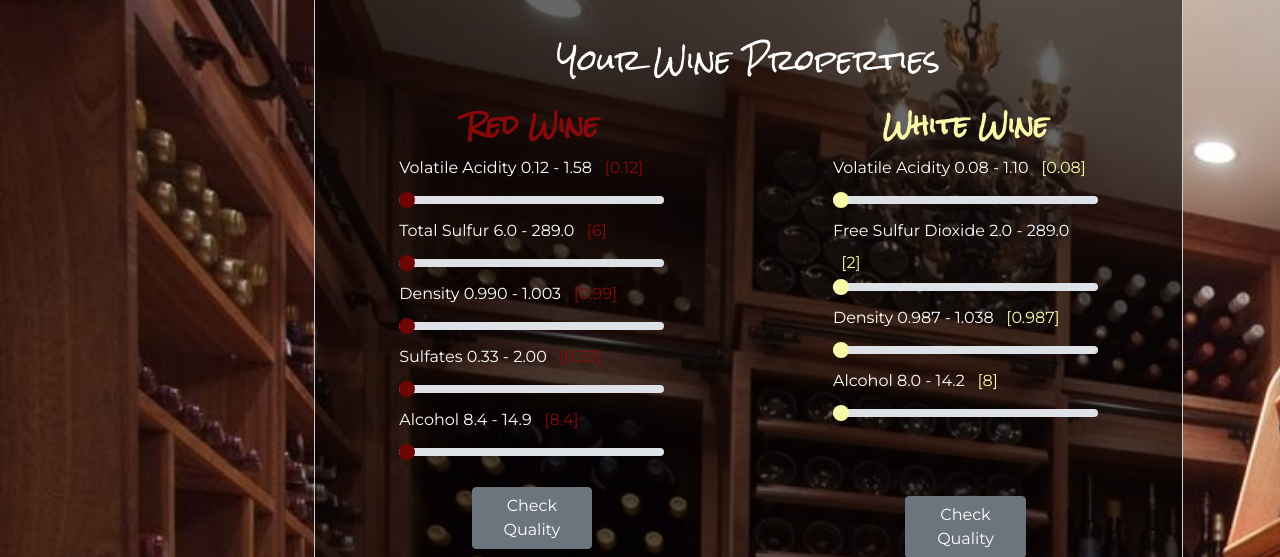
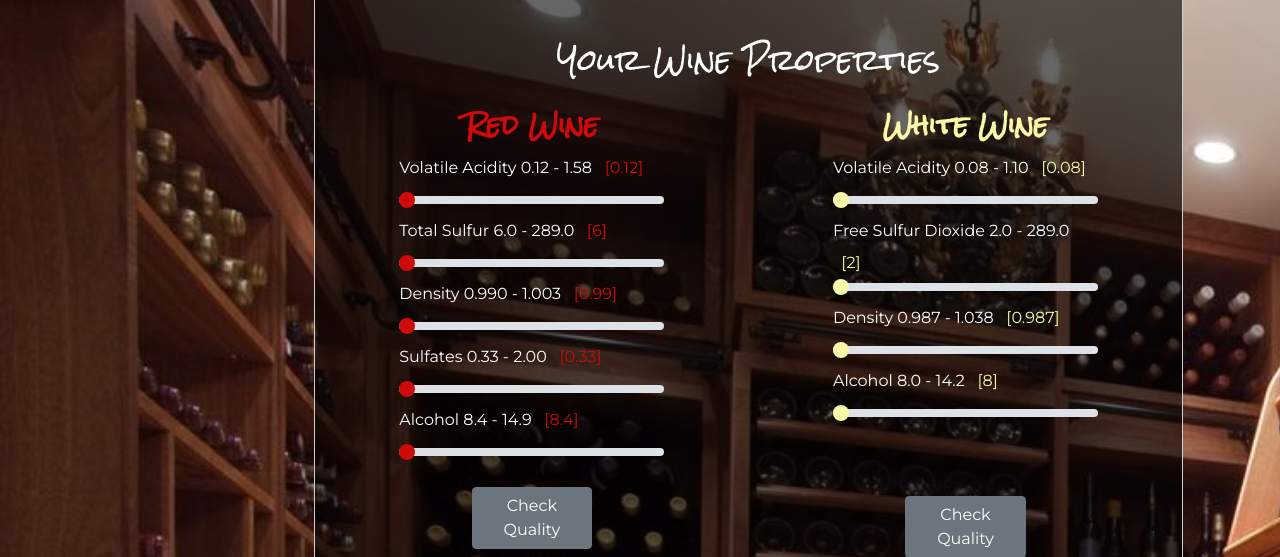
Before and after one commit to Mbutler22/Wine-Physiochemical-Analysis, a Flask app: page /machine_learning.html in a window 1280 px wide. Shown: the part 188-745 px from the top of the page. Run offline with Flask 2, Linux system fonts and the light colour scheme; some libraries are stand-ins or nearby versions; some web fonts are replaced.

Commit message:
adding retention of the values in dropdown after submit, changing text color

```diff
--- a/static/css/ML.css
+++ b/static/css/ML.css
@@ -41,7 +41,7 @@
     font-family: 'Montserrat', sans-serif;
     font-size: 18px;
     font-weight: bold;
-    color:darkred;
+    color:rgb(110, 5, 5);
   }
 
 a.navbar-brand {
@@ -78,15 +78,15 @@
   }
 
   .form-red::-webkit-slider-thumb {
-    background: rgb(110, 5, 5);
+    background: rgb(207, 10, 10);
   }
 
   .form-red::-moz-range-thumb {
-    background: rgb(110, 5, 5);
+    background: rgb(207, 10, 10);
   }
 
   .form-red::-ms-thumb {
-    background: rgb(110, 5, 5);
+    background: rgb(207, 10, 10);
   }
 
   .form-white::-webkit-slider-thumb {
--- a/templates/machine_learning.html
+++ b/templates/machine_learning.html
@@ -98,7 +98,7 @@
             <div class="row">
                 <div class="col-md-6">
                     <div class="col-md-12 justify-content-center align-items-center text-center">
-                        <h5 style="color:rgb(136, 9, 9)">Red Wine</h5>
+                        <h5 style="color:rgb(207, 10, 10)">Red Wine</h5>
                     </div>
                     <div class="col-lg-12 justify-content-center align-items-center">
                         <form class="col-lg-12" action="{{ url_for('red_data') }}" method="post">
@@ -108,7 +108,7 @@
                                 <div class="col-md-8">
                                     <label for="rvolacidity" class="form-label text-left">Volatile Acidity 0.12 - 1.58
                                     </label>
-                                    <span style="color:rgb(136, 9, 9)" id="v"></span>
+                                    <span style="color:rgb(207, 10, 10)" id="v"></span>
                                     <input type="range" class="form-range form-red" min="0.12" max="1.58" step="0.01"
                                         value="{{rvolacidity}}" name="rvolacidity" id="rvolacidity">
                                     <script>
@@ -127,7 +127,7 @@
                                 <div class="col-md-8">
                                     <label for="rTotalSulfur" class="form-label text-left">Total Sulfur 6.0 - 289.0
                                     </label>
-                                    <span style="color:rgb(136, 9, 9)" id="b"></span>
+                                    <span style="color:rgb(207, 10, 10)" id="b"></span>
                                     <input type="range" class="form-range form-red" min="6.0" max="289.0" step="0.1"
                                         value="{{rTotalSulfur}}" name="rTotalSulfur" id="rTotalSulfur">
                                     <script>
@@ -145,7 +145,7 @@
                                 <div class="col-md-2"></div>
                                 <div class="col-md-8">
                                     <label for="rDensity" class="form-label text-left"> Density 0.990 - 1.003 </label>
-                                    <span style="color:rgb(136, 9, 9)" id="c"></span>
+                                    <span style="color:rgb(207, 10, 10)" id="c"></span>
                                     <input type="range" class="form-range form-red" min="0.990" max="1.003" step="0.001"
                                         value="{{rDensity}}" name="rDensity" id="rDensity">
                                     <script>
@@ -163,7 +163,7 @@
                                 <div class="col-md-2"></div>
                                 <div class="col-md-8">
                                     <label for="rSulfates" class="form-label text-left"> Sulfates 0.33 - 2.00 </label>
-                                    <span style="color:rgb(136, 9, 9)" id="a"></span>
+                                    <span style="color:rgb(207, 10, 10)" id="a"></span>
                                     <input type="range" class="form-range form-red" min="0.33" max="2.00" step="0.01"
                                         value="{{rSulfates}}" name="rSulfates" id="rSulfates">
                                     <script>
@@ -181,7 +181,7 @@
                                 <div class="col-md-2"></div>
                                 <div class="col-md-8">
                                     <label for="rAlcohol" class="form-label text-left"> Alcohol 8.4 - 14.9 </label>
-                                    <span style="color:rgb(136, 9, 9)" id="d"></span>
+                                    <span style="color:rgb(207, 10, 10)" id="d"></span>
                                     <input type="range" class="form-range form-red" min="8.4" max="14.9" step="0.1"
                                         value="{{rAlcohol}}" name="rAlcohol" id="rAlcohol">
                                     <script>
@@ -204,7 +204,7 @@
                         </form>
                         <div class="row justify-content-center align-items-center text-center">
                             <div class="col-md-12 text-center outcome">
-                                <span style="color:rgb(136, 9, 9)">
+                                <span style="color:rgb(207, 10, 10)">
                                     <br>
                                     {{routcome}}
                                 </span>
@@ -469,6 +469,14 @@
             </div>
             <br>
         </div>
+        <script>
+            const $country = document.querySelector('#country');
+            $country.value = "{{gwine.country}}"
+            const $price = document.querySelector('#price');
+            $price.value = "{{gwine.price}}"
+            const $variety = document.querySelector('#variety');
+            $variety.value = "{{gwine.variety}}"
+        </script>
         <!-- JavaScript Bundle with Popper -->
         <script src="https://cdn.jsdelivr.net/npm/bootstrap@5.1.3/dist/js/bootstrap.bundle.min.js"
             integrity="sha384-ka7Sk0Gln4gmtz2MlQnikT1wXgYsOg+OMhuP+IlRH9sENBO0LRn5q+8nbTov4+1p"
```
